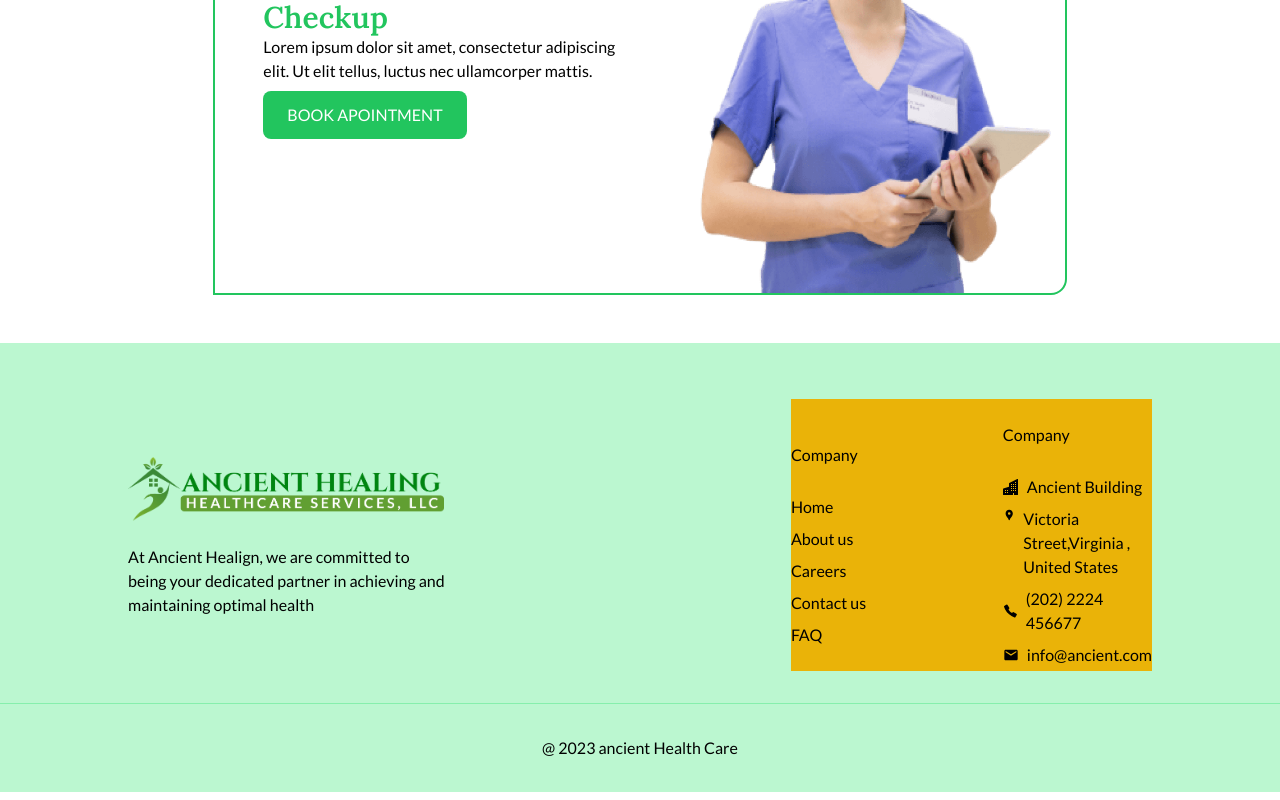
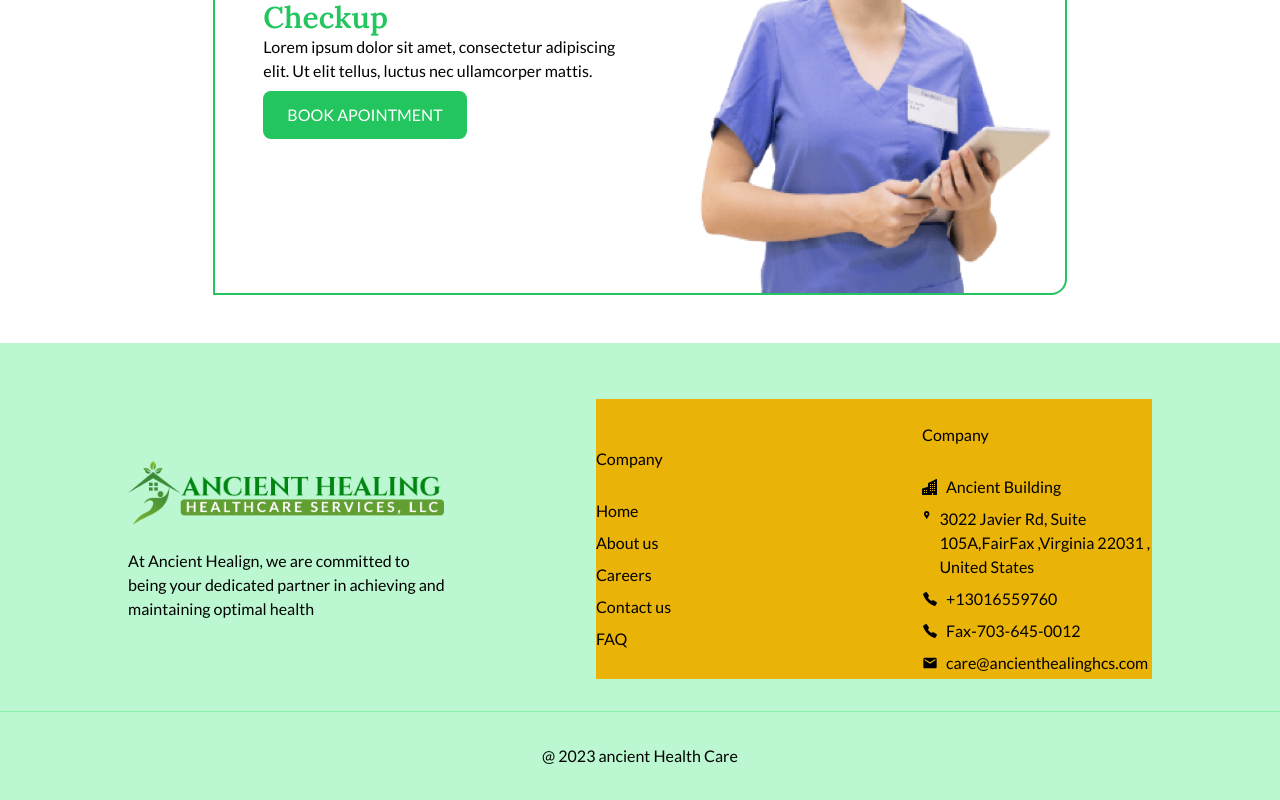
Before and after one commit to Gift07/Healthcare, a React (Vite) app: page / in a window 1280 px wide. Shown: the part 4053-4853 px from the top of the page. Built offline with nearby package versions, Linux system fonts and the light colour scheme.

Commit message:
Update Footer.jsx

```diff
--- a/src/Components/Footer.jsx
+++ b/src/Components/Footer.jsx
@@ -29,22 +29,27 @@ const Footer = () => {
             </div>
             <div className="w-full">
               <h1 className="py-6">Company</h1>
-              <ul>
+ <ul>
                 <li className="flex items-center gap-x-2 py-1">
                   <BsFillBuildingsFill />
                   Ancient Building
                 </li>
                 <li className="flex items-start gap-x-2 py-1">
                   <MdLocationPin />
-                  Victoria Street,Virginia ,<br /> United States
+                  3022 Javier Rd, Suite 105A,FairFax ,Virginia 22031 ,<br />{" "}
+                  United States
                 </li>
                 <li className="flex items-center gap-x-2 py-1">
                   <IoCallSharp />
-                  {`(202) 2224 456677`}
+                  {`+13016559760`}
+                </li>
+                <li className="flex items-center gap-x-2 py-1">
+                  <IoCallSharp />
+                  Fax-{`703-645-0012`}
                 </li>
                 <li className="flex items-center gap-x-2 py-1">
                   <MdEmail />
-                  info@ancient.com
+                  {`care@ancienthealinghcs.com`}
                 </li>
               </ul>
             </div>
```
